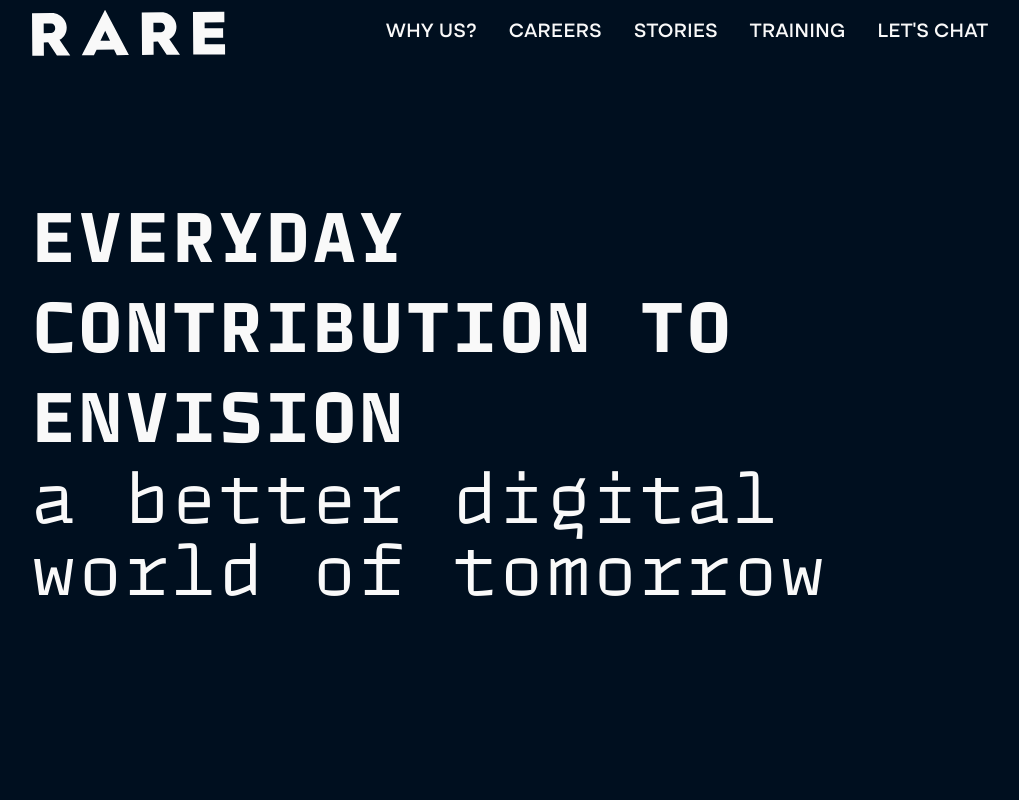
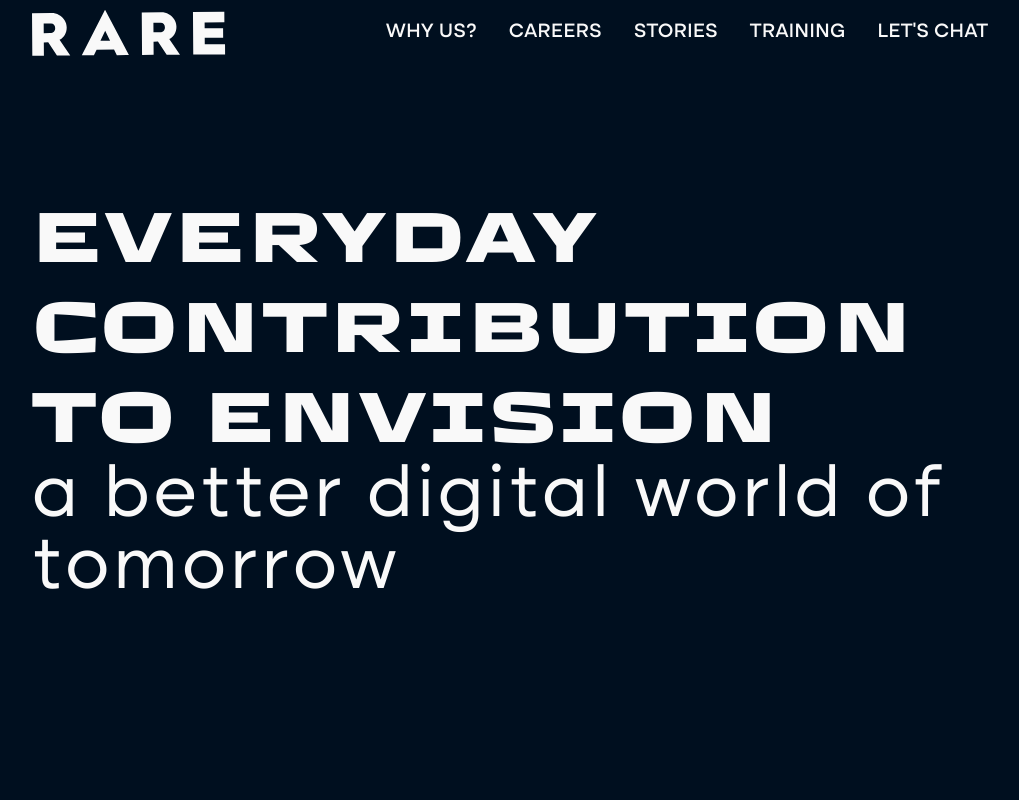
Before and after one commit to rareagency/rare.fi, a Next.js app: page /about in a window 1280 px wide. Shown: the top 800 px of the page, without its empty margins (130-1149 px from the left). Built offline with nearby package versions, Linux system fonts and the light colour scheme; a small style sheet from the web is missing; what cntl would draw is missing.

Commit message:
Updated how fonts are set

```diff
--- a/components/Company/Company.tsx
+++ b/components/Company/Company.tsx
@@ -4,7 +4,7 @@ import FeatureBox from "./FeatureBox";
 const Company = () => {
   return (
     <section className="col-all layout-grid">
-      <h2 className="text-6xl pt-32 col-start-2 col-span-6 uppercase text-blue-dark font-TTAutonomousMonoBold">
+      <h2 className="text-6xl pt-32 col-start-2 col-span-6 uppercase text-blue-dark font-TTAutonomousMono font-bold">
         Setting pace for the modern tech companies
       </h2>
       <div className="row-start-2 col-all">
--- a/components/Footer/BottomFooter.tsx
+++ b/components/Footer/BottomFooter.tsx
@@ -14,7 +14,7 @@ const container = cntl`
 `;
 
 const stories = cntl`
-  font-TTAutonomousMonoRegular
+  font-TTAutonomousMono
   uppercase
   col-start-4
   col-span-2
@@ -32,7 +32,7 @@ const BottomFooter = () => {
         <Logo color="blue" />
       </div>
       <div className={stories}>Follow our stories on:</div>
-      <div className="col-span-2 text-right space-x-6 font-AltoneMedium md:row-start-3 md:col-start-1">
+      <div className="col-span-2 text-right space-x-6 font-Altone font-medium md:row-start-3 md:col-start-1">
         <TextLink url="https://github.com/rareagency" text="Github" />
         <TextLink
           url="https://www.linkedin.com/company/rareagency/"
--- a/components/Footer/Footer.tsx
+++ b/components/Footer/Footer.tsx
@@ -18,21 +18,21 @@ const Footer = () => {
   return (
     <footer className={container}>
       <section className="col-start-2 col-span-5 md:col-start-1">
-        <div className="text-2xl pb-2 font-AltoneMedium">Software made</div>
-        <div className="text-6xl font-TTAutonomousMonoRegular">
-          collaborative
+        <div className="text-2xl pb-2 font-Altone font-medium">
+          Software made
         </div>
+        <div className="text-6xl font-TTAutonomousMono">collaborative</div>
       </section>
 
       <ol className="col-start-7 row-start-1 md:row-start-2 md:col-start-1 md:col-span-3">
         {links.map((link) => (
-          <li className="p-2 text-right font-AltoneBold md:text-left">
+          <li className="p-2 text-right font-Altone font-bold md:text-left">
             <FooterItem url={link.url} text={link.text} key={link.text} />
           </li>
         ))}
       </ol>
 
-      <address className="space-y-6 col-start-2 row-start-2 pb-24 pt-24 uppercase md:row-start-3 md:col-start-1 md:col-span-2 font-TTAutonomousMonoBold">
+      <address className="space-y-6 col-start-2 row-start-2 pb-24 pt-24 uppercase md:row-start-3 md:col-start-1 md:col-span-2 font-TTAutonomousMono font-bold">
         <ol className="pt-16">
           <li className="pb-6">Tampere</li>
           <li>Polttimonkatu 4</li>
--- a/components/Nav/NavItem.tsx
+++ b/components/Nav/NavItem.tsx
@@ -9,7 +9,7 @@ type NavProps = {
 const NavItem = ({ url, text }: NavProps) => {
   return (
     <Link href={url}>
-      <a className="text-white lg:px-4 py-1 uppercase font-AltoneMedium">
+      <a className="text-white lg:px-4 py-1 uppercase font-Altone font-medium">
         {text}
       </a>
     </Link>
--- a/layouts/index/Header.tsx
+++ b/layouts/index/Header.tsx
@@ -10,7 +10,7 @@ const Header = () => {
         <div className="text-white pt-32 pb-64">
           <h1 className="header uppercase">Everyday</h1>
           <h1 className="header uppercase">contribution to envision</h1>
-          <div className="font-TTAutonomousMonoRegular text-7xl tracking-wider">
+          <div className="font-Altone font-normal text-7xl tracking-wider">
             a better digital world of tomorrow
           </div>
         </div>
--- a/public/fonts/fonts.css
+++ b/public/fonts/fonts.css
@@ -45,39 +45,54 @@
  * © 2021 MyFonts Inc
 */
 
-
 /* @import must be at top of file, otherwise CSS will not work */
 @import url("//hello.myfonts.net/count/3db829");
 
 @font-face {
-  font-family: "TTAutonomous-ExtraBold";
-  src: url('webFonts/TTAutonomousExtraBold/font.woff2') format('woff2'), url('webFonts/TTAutonomousExtraBold/font.woff') format('woff');
+  font-family: "TTAutonomous";
+  font-weight: 800;
+  src: url("webFonts/TTAutonomousExtraBold/font.woff2") format("woff2"),
+    url("webFonts/TTAutonomousExtraBold/font.woff") format("woff");
 }
 @font-face {
-  font-family: "TTAutonomousMono-Medium";
-  src: url('webFonts/TTAutonomousMonoMedium/font.woff2') format('woff2'), url('webFonts/TTAutonomousMonoMedium/font.woff') format('woff');
+  font-family: "TTAutonomousMono";
+  font-weight: 500;
+  src: url("webFonts/TTAutonomousMonoMedium/font.woff2") format("woff2"),
+    url("webFonts/TTAutonomousMonoMedium/font.woff") format("woff");
 }
 @font-face {
-  font-family: "TTAutonomousMono-Bold";
-  src: url('webFonts/TTAutonomousMonoBold/font.woff2') format('woff2'), url('webFonts/TTAutonomousMonoBold/font.woff') format('woff');
+  font-family: "TTAutonomousMono";
+  font-weight: 700;
+  src: url("webFonts/TTAutonomousMonoBold/font.woff2") format("woff2"),
+    url("webFonts/TTAutonomousMonoBold/font.woff") format("woff");
 }
 @font-face {
-  font-family: "TTAutonomous-ExtraLight";
-  src: url('webFonts/TTAutonomousExtraLight/font.woff2') format('woff2'), url('webFonts/TTAutonomousExtraLight/font.woff') format('woff');
+  font-family: "TTAutonomous";
+  font-weight: 200;
+  src: url("webFonts/TTAutonomousExtraLight/font.woff2") format("woff2"),
+    url("webFonts/TTAutonomousExtraLight/font.woff") format("woff");
 }
 @font-face {
-  font-family: "TTAutonomousMono-Regular";
-  src: url('webFonts/TTAutonomousMonoRegular/font.woff2') format('woff2'), url('webFonts/TTAutonomousMonoRegular/font.woff') format('woff');
+  font-family: "TTAutonomousMono";
+  font-weight: 400;
+  src: url("webFonts/TTAutonomousMonoRegular/font.woff2") format("woff2"),
+    url("webFonts/TTAutonomousMonoRegular/font.woff") format("woff");
 }
 @font-face {
-  font-family: "Altone-Regular";
-  src: url('webFonts/AltoneRegular/font.woff2') format('woff2'), url('webFonts/AltoneRegular/font.woff') format('woff');
+  font-family: "Altone";
+  font-weight: 400;
+  src: url("webFonts/AltoneRegular/font.woff2") format("woff2"),
+    url("webFonts/AltoneRegular/font.woff") format("woff");
 }
 @font-face {
-  font-family: "Altone-Bold";
-  src: url('webFonts/AltoneBold/font.woff2') format('woff2'), url('webFonts/AltoneBold/font.woff') format('woff');
+  font-family: "Altone";
+  font-weight: 700;
+  src: url("webFonts/AltoneBold/font.woff2") format("woff2"),
+    url("webFonts/AltoneBold/font.woff") format("woff");
 }
 @font-face {
-  font-family: "Altone-Medium";
-  src: url('webFonts/AltoneMedium/font.woff2') format('woff2'), url('webFonts/AltoneMedium/font.woff') format('woff');
+  font-family: "Altone";
+  font-weight: 500;
+  src: url("webFonts/AltoneMedium/font.woff2") format("woff2"),
+    url("webFonts/AltoneMedium/font.woff") format("woff");
 }
--- a/styles/globals.css
+++ b/styles/globals.css
@@ -15,6 +15,6 @@
   }
 
   .header {
-    @apply font-TTAutonomousMonoBold text-7xl tracking-wider leading-tight;
+    @apply font-TTAutonomous font-extrabold text-7xl tracking-wider leading-tight;
   }
 }
--- a/tailwind.config.js
+++ b/tailwind.config.js
@@ -15,14 +15,9 @@ module.exports = {
       sm: { max: "639px" },
     },
     fontFamily: {
-      TTAutonomousExtraBold: ["TTAutonomous-ExtraBold"],
-      TTAutonomousExtraLight: ["TTAutonomous-ExtraLight"],
-      TTAutonomousMonoRegular: ["TTAutonomousMono-Regular"],
-      TTAutonomousMonoMedium: ["TAutonomousMono-Medium"],
-      TTAutonomousMonoBold: ["TTAutonomousMono-Bold"],
-      Altone: ["Altone-Regular"],
-      AltoneMedium: ["Altone-Medium"],
-      AltoneBold: ["Altone-Bold"],
+      TTAutonomous: ["TTAutonomous"],
+      TTAutonomousMono: ["TTAutonomousMono"],
+      Altone: ["Altone"],
     },
     extend: {
       colors: {
```
